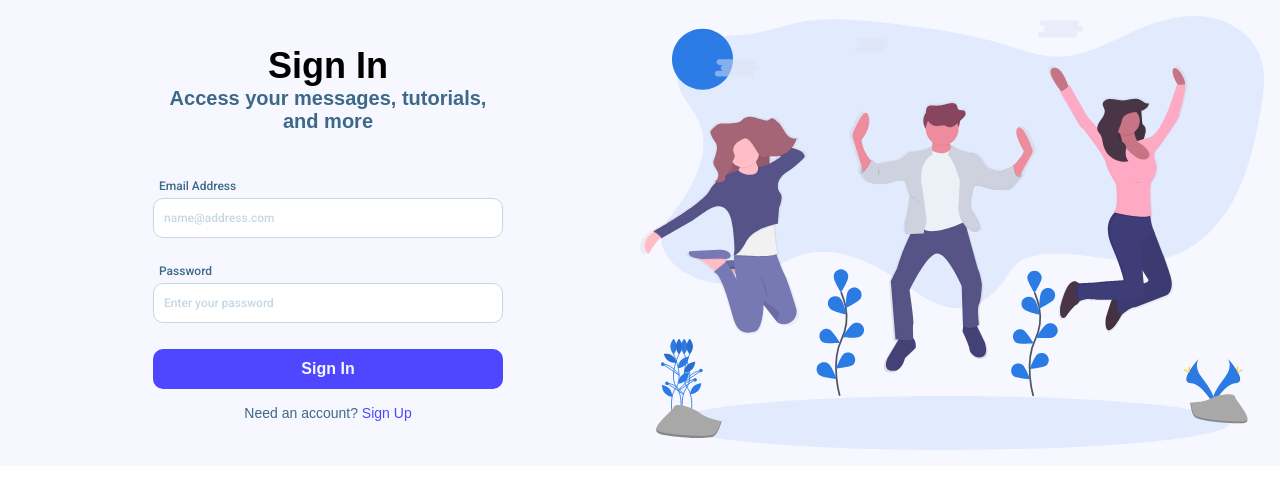
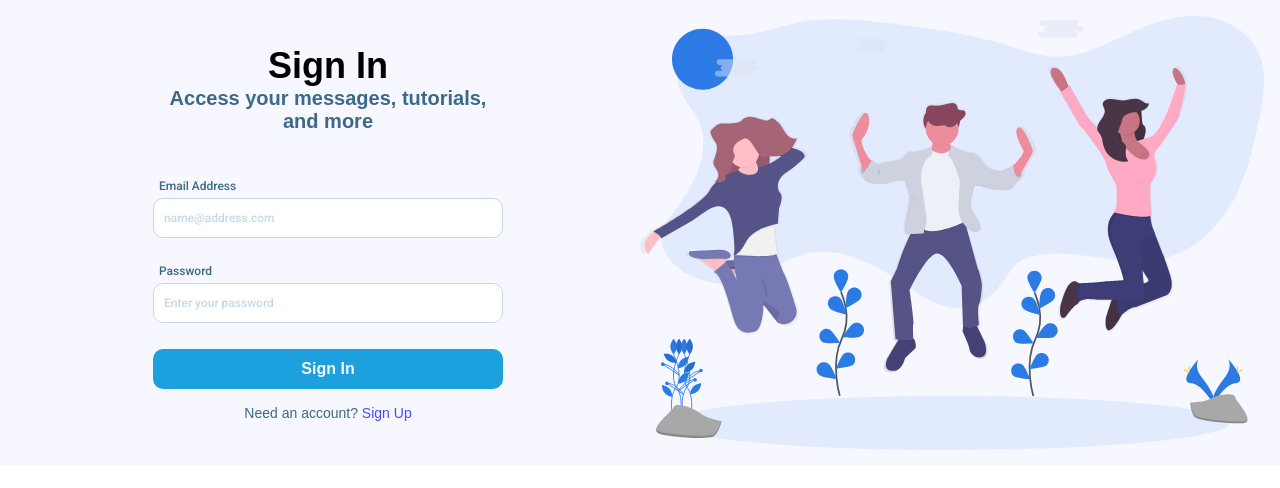
Before and after one commit to tsamantanis/hydra, a React (Create React App) app: page /users/signin in a window 1280 px wide. In both pictures the pointer is over the button "Sign In". Shown: the top 488 px of the page. Built offline with nearby package versions, Linux system fonts and the light colour scheme; a web font is replaced by a local one.

Commit message:
added background color change for button on hover

```diff
--- a/src/App.css
+++ b/src/App.css
@@ -121,6 +121,10 @@ button, input[type=submit] {
   margin-top: 0
 }
 
+button:hover, input[type=submit]:hover {
+  background-color: #1CA0DE;
+}
+
 a {
   color: #4E47FF;
   text-decoration: none;
```
